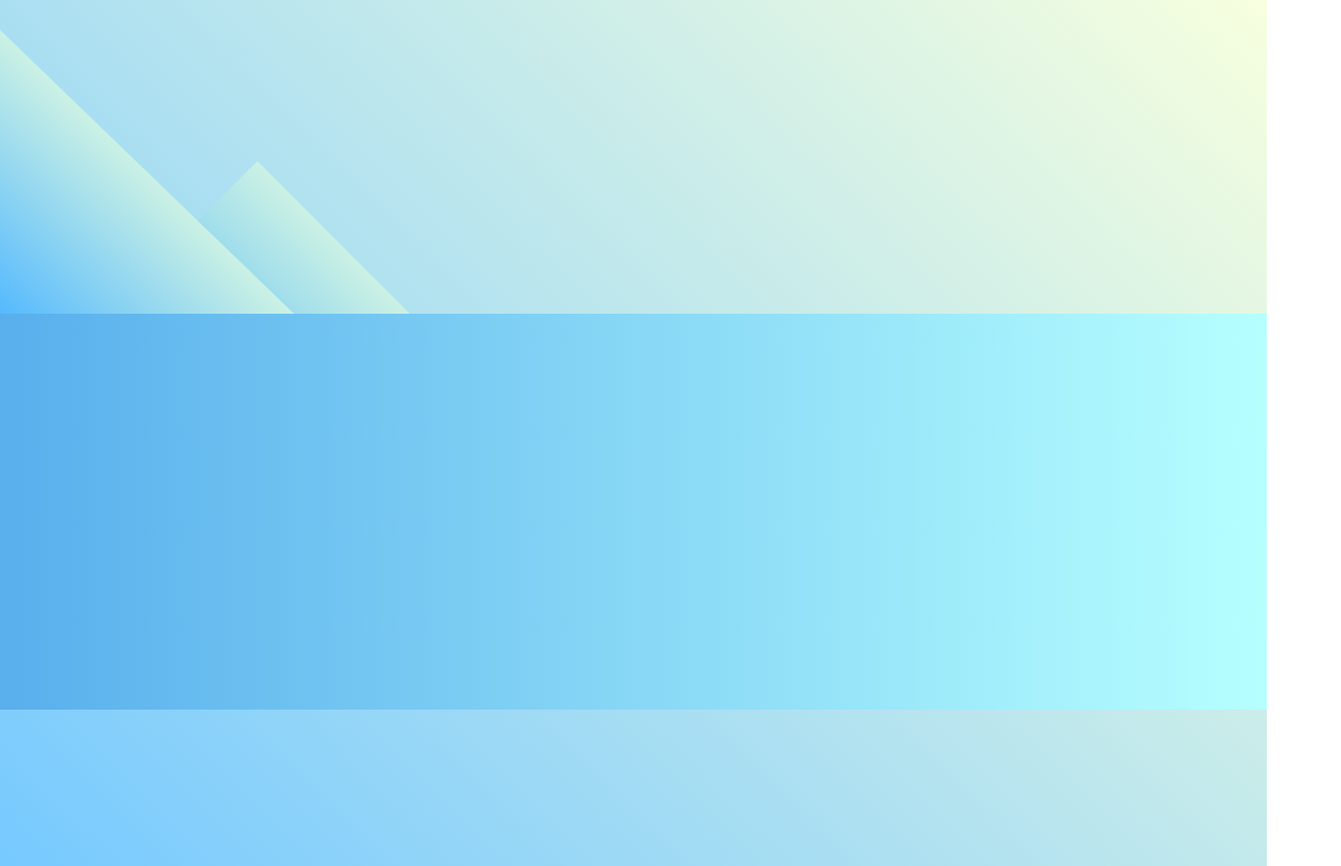
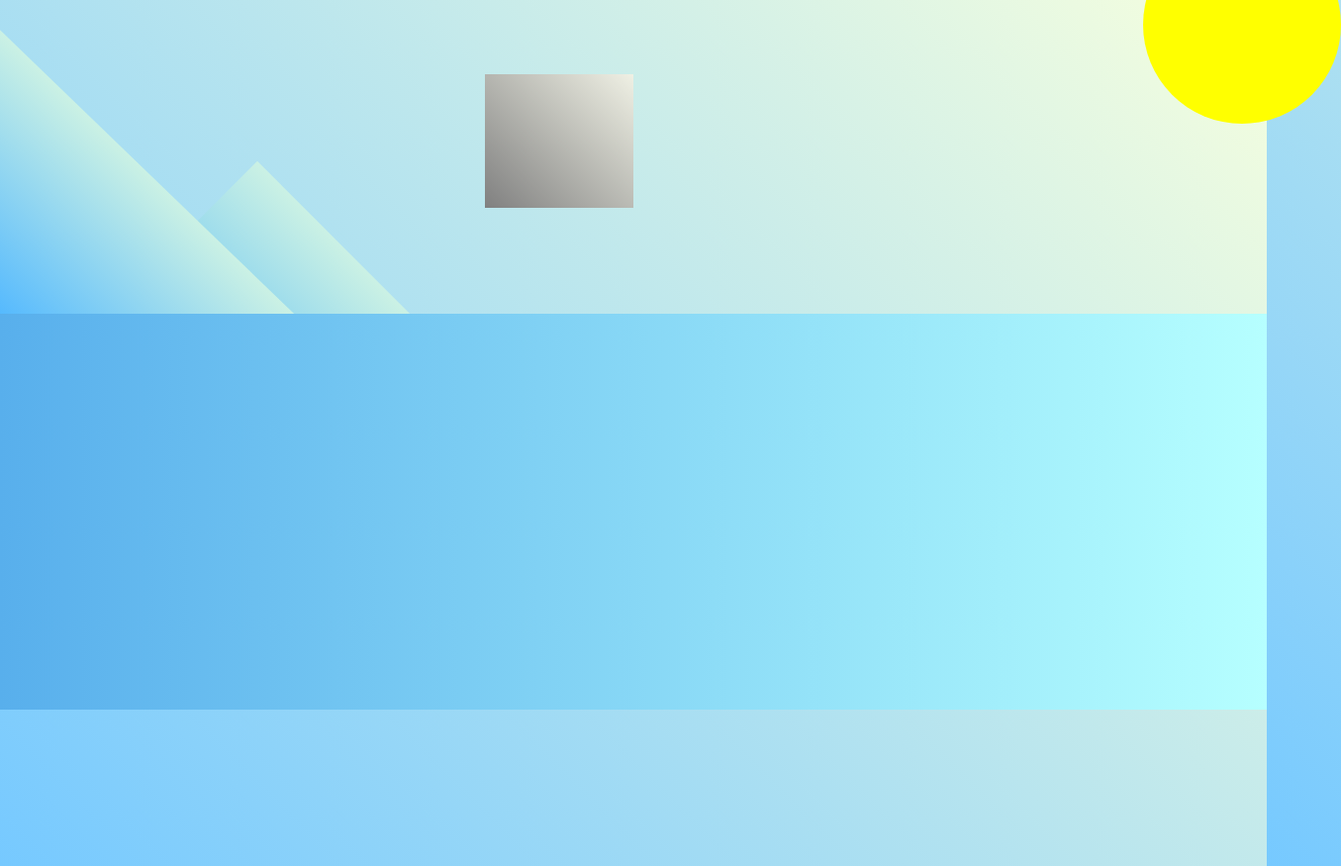
Before and after one commit to Ellen010/fcc-simple-html-site-19, a plain HTML site: page index.html in a window 1280 px wide. Shown: the whole page at 99% size, 1355 px wide, since content can reach past the window. Drawn offline with Linux system fonts and the light colour scheme.

Commit message:
Update styles.css

```diff
--- a/styles.css
+++ b/styles.css
@@ -28,11 +28,34 @@ body {
   top: 225px;
 }
 
+.sun {
+  width: 200px;
+  height: 200px;
+  background-color: yellow;
+  position: absolute;
+  border-radius: 50%;
+  top: -75px;
+  right: -75px;
+}
+
 .penguin {
   width: 300px;
   height: 300px;
   margin: auto;
   margin-top: 75px;
+  z-index: 4;
+  position: relative;
+}
+
+.penguin-head {
+  width: 50%;
+  height: 45%;
+  background: linear-gradient(
+    45deg,
+    gray,
+    rgb(239, 240, 228)
+  );
+
 }
 
 .ground {
```
